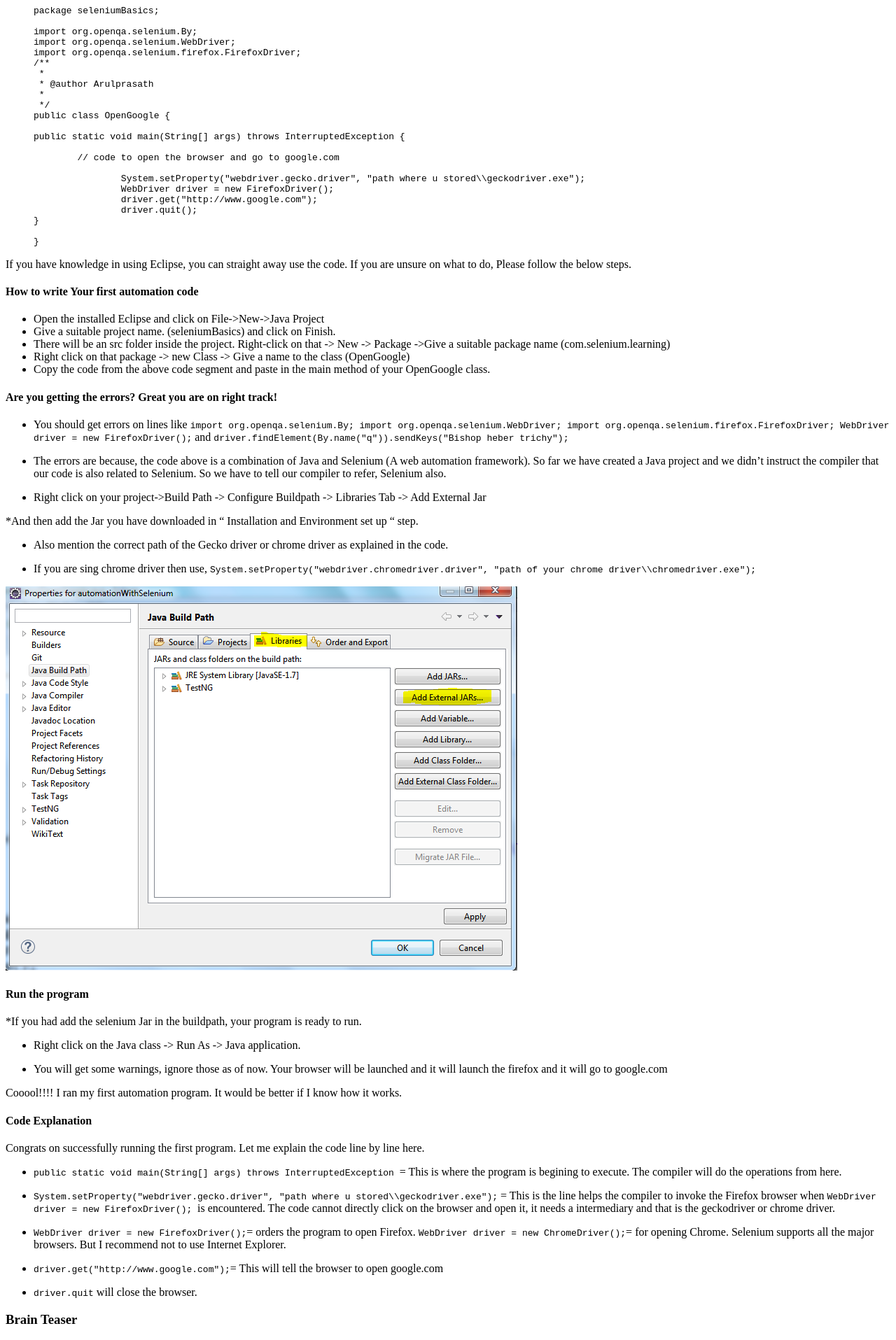
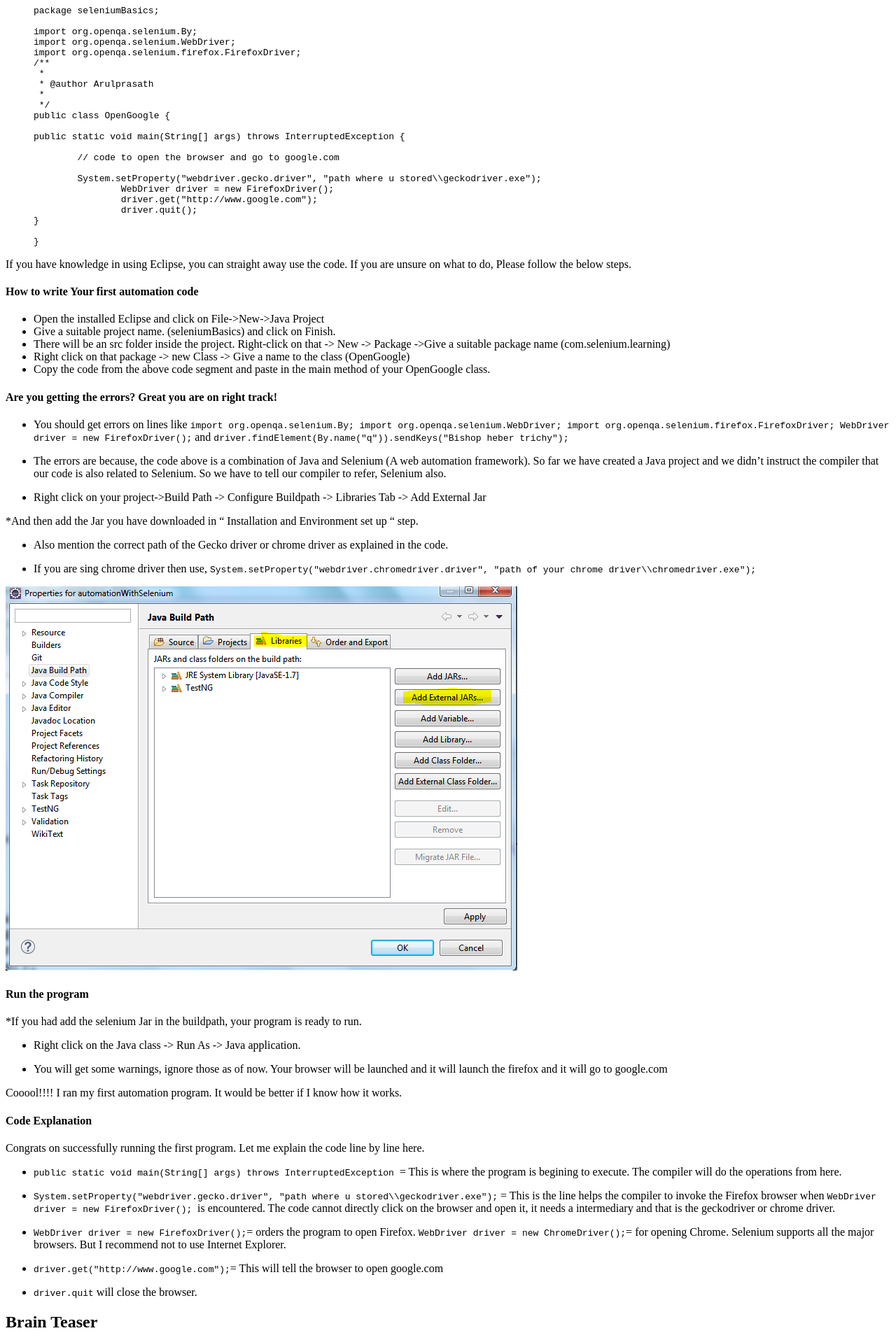
Before and after one commit to Arulprasath36/Arulprasath36.github.io, a Jekyll site: the page built from _posts/2012-02-07-example-content.md, in a window 1280 px wide. Shown: the part 496-2411 px from the top of the page at 70% size. Built offline with Jekyll 4.4.1, drawn with Linux system fonts in a browser that asks for light colours; Markdown is read by kramdown in place of the engine named in the settings.

```diff
--- a/_posts/2012-02-07-example-content.md
+++ b/_posts/2012-02-07-example-content.md
@@ -31,7 +31,7 @@ public class OpenGoogle {
 public static void main(String[] args) throws InterruptedException {
 
 	// code to open the browser and go to google.com
-		System.setProperty("webdriver.gecko.driver", "path where u stored\\geckodriver.exe");
+	System.setProperty("webdriver.gecko.driver", "path where u stored\\geckodriver.exe");
 		WebDriver driver = new FirefoxDriver();
 		driver.get("http://www.google.com");
 		driver.quit();
@@ -91,7 +91,7 @@ Congrats on successfully running the first program. Let me explain the code line
 
 * `driver.quit` will close the browser.
 
-###Brain Teaser
+##Brain Teaser
 
 driver.get() method is used to open any URL. There is another method, we can use to hit any URL. Find out what is that and How is that different from get method?
 
```
